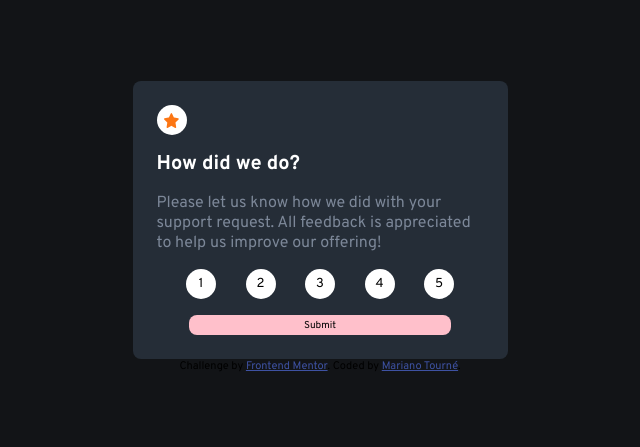
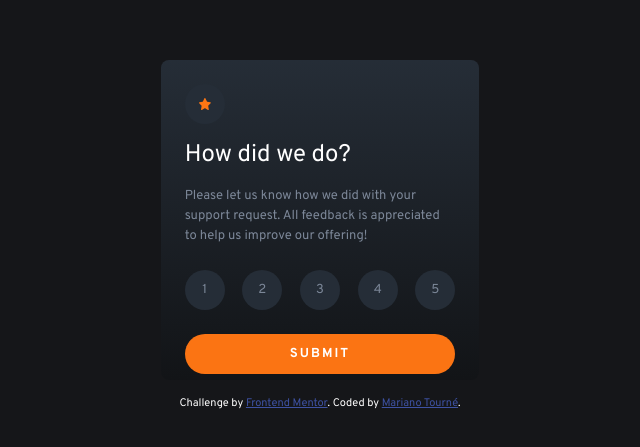
Before and after one commit to marianotourne/interactive-rating-component, a plain HTML site: page index.html in a window 1280 px wide. Shown: the part 173-620 px from the top of the page, without its empty margins (320-960 px from the left). Drawn offline with Linux system fonts and the light colour scheme.

Commit message:
Javascript file added

```diff
--- a/css/style.css
+++ b/css/style.css
@@ -11,6 +11,7 @@
   --mediumgrey: hsl(216, 12%, 54%);
   --darkblue: hsl(213, 19%, 18%);
   --verydarkblue: hsl(216, 12%, 8%);
+  --background: hsl(225, 9%, 9%);
 }
 
 html {
@@ -27,22 +28,26 @@ body {
   min-width: 375px;
   margin: 0 auto;
   font-family: var(--overpass);
-  background: var(--verydarkblue);
+  background: var(--background);
 }
 .inactive {
   display: none;
 }
 
 .main-container {
-  background: var(--darkblue);
+  background: linear-gradient(0deg, var(--verydarkblue), var(--darkblue));
+  /* background: var(--darkblue); */
   border-radius: 8px;
   padding: 2.4rem;
+  width: 85%;
+  height: 320px;
+  margin: 16px 0;
 }
 
 .initial-state figure {
-  width: 30px;
-  height: 30px;
-  background: var(--white);
+  width: 40px;
+  height: 40px;
+  background: var(--darkblue);
   border-radius: 50%;
   display: flex;
   align-items: center;
@@ -53,57 +58,86 @@ body {
   background-position: center;
   background-size: cover;
   background-repeat: no-repeat;
-  width: 50%;
-  height: 50%;
+  width: 30%;
+  height: 30%;
 }
 
 .title {
   color: var(--white);
-  font-size: 2rem;
+  font-size: 2.4rem;
   margin: 16px 0 0 0;
+  font-weight: 400;
 }
 
 .text {
-  font-size: 1.6rem;
+  font-size: 1.3rem;
   color: var(--mediumgrey);
-  margin: 16px 0 0 0;
+  margin: 16px 1px 0 0;
   line-height: 2rem;
+  font-weight: 400;
 }
 
 .initial-state ul {
   display: flex;
   flex-direction: row;
   list-style: none;
-  justify-content: space-evenly;
-  margin: 16px 0 0 0;
+  justify-content: space-between;
+  margin: 24px 0 0 0;
 }
 .initial-state ul li {
-  width: 30px;
-  height: 30px;
-  background: var(--white);
+  width: 40px;
+  height: 40px;
+  color: var(--mediumgrey);
   border-radius: 50%;
   display: flex;
   align-items: center;
   justify-content: center;
   cursor: pointer;
   font-size: 1.3rem;
+  background: var(--darkblue);
+}
+
+.initial-state ul li:hover {
+  background: var(--orange);
+}
+
+.initial-state ul li .one {
+  background: var(--darkblue);
+}
+.initial-state ul li .two {
+  background: var(--darkblue);
+}
+.initial-state ul li .three {
+  background: var(--darkblue);
+}
+.initial-state ul li .four {
+  background: var(--darkblue);
+}
+.initial-state ul li .five {
+  background: var(--darkblue);
 }
 
 .btn {
-  width: 80%;
-  height: 2rem;
-  background: pink;
-  border-radius: 8px;
+  height: 4rem;
+  background: var(--orange);
+  color: var(--white);
+  border-radius: 30px;
+  font-size: 1.3rem;
   margin: 0 auto;
   display: flex;
   align-items: center;
   justify-content: center;
-  margin-top: 16px;
+  margin-top: 24px;
   cursor: pointer;
+  letter-spacing: 2px;
+  font-weight: 700;
+  cursor: not-allowed;
 }
+
 .attribution {
   font-size: 11px;
   text-align: center;
+  color: var(--white);
 }
 .attribution a {
   color: hsl(228, 45%, 44%);
--- a/index.html
+++ b/index.html
@@ -33,13 +33,13 @@
           is appreciated to help us improve our offering!
         </div>
         <ul>
-          <li>1</li>
-          <li>2</li>
-          <li>3</li>
-          <li>4</li>
-          <li>5</li>
+          <li class="one">1</li>
+          <li class="two">2</li>
+          <li class="three">3</li>
+          <li class="four">4</li>
+          <li class="five">5</li>
         </ul>
-        <div class="btn">Submit</div>
+        <div class="btn">SUBMIT</div>
       </div>
       <div class="final-state inactive">
         <div>You selected X out of 5</div>
@@ -58,5 +58,6 @@
         >Frontend Mentor</a
       >. Coded by <a href="#">Mariano Tourné</a>.
     </div>
+    <script src="./main.js"></script>
   </body>
 </html>
--- /dev/null
+++ b/main.js
@@ -0,0 +1,62 @@
+const one = document.querySelector('.one');
+const two = document.querySelector('.two');
+const three = document.querySelector('.three');
+const four = document.querySelector('.four');
+const five = document.querySelector('.five');
+
+const btn = document.querySelector('.btn');
+const initialstate = document.querySelector('.initial-state');
+
+
+one.addEventListener('click',oneactive);
+two.addEventListener('click',twoactive);
+three.addEventListener('click',threeactive);
+four.addEventListener('click',fouractive);
+five.addEventListener('click',fiveactive);
+
+function oneactive(){
+    one.setAttribute('style','background: var(--orange)');
+    two.setAttribute('style','background: var(--darkblue)');
+    three.setAttribute('style','background: var(--darkblue)');
+    four.setAttribute('style','background: var(--darkblue)');
+    five.setAttribute('style','background: var(--darkblue)');
+    btn.setAttribute('style','cursor: pointer');
+}
+function twoactive(){
+    one.setAttribute('style','background: var(--darkblue)');
+    two.setAttribute('style','background: var(--orange)');
+    three.setAttribute('style','background: var(--darkblue)');
+    four.setAttribute('style','background: var(--darkblue)');
+    five.setAttribute('style','background: var(--darkblue)');
+    btn.setAttribute('style','cursor: pointer');
+}
+function threeactive(){
+    one.setAttribute('style','background: var(--darkblue)');
+    two.setAttribute('style','background: var(--darkblue)');
+    three.setAttribute('style','background: var(--orange)');
+    four.setAttribute('style','background: var(--darkblue)');
+    five.setAttribute('style','background: var(--darkblue)');
+    btn.setAttribute('style','cursor: pointer');
+}
+function fouractive(){
+    one.setAttribute('style','background: var(--darkblue)');
+    two.setAttribute('style','background: var(--darkblue)');
+    three.setAttribute('style','background: var(--darkblue)');
+    four.setAttribute('style','background: var(--orange)');
+    five.setAttribute('style','background: var(--darkblue)');
+    btn.setAttribute('style','cursor: pointer');
+}
+function fiveactive(){
+    one.setAttribute('style','background: var(--darkblue)');
+    two.setAttribute('style','background: var(--darkblue)');
+    three.setAttribute('style','background: var(--darkblue)');
+    four.setAttribute('style','background: var(--darkblue)');
+    five.setAttribute('style','background: var(--orange)');
+    btn.setAttribute('style','cursor: pointer');
+}
+
+btn.addEventListener('click', show);
+
+function show(){
+    initialstate.classList.add('inactive');
+}
```
